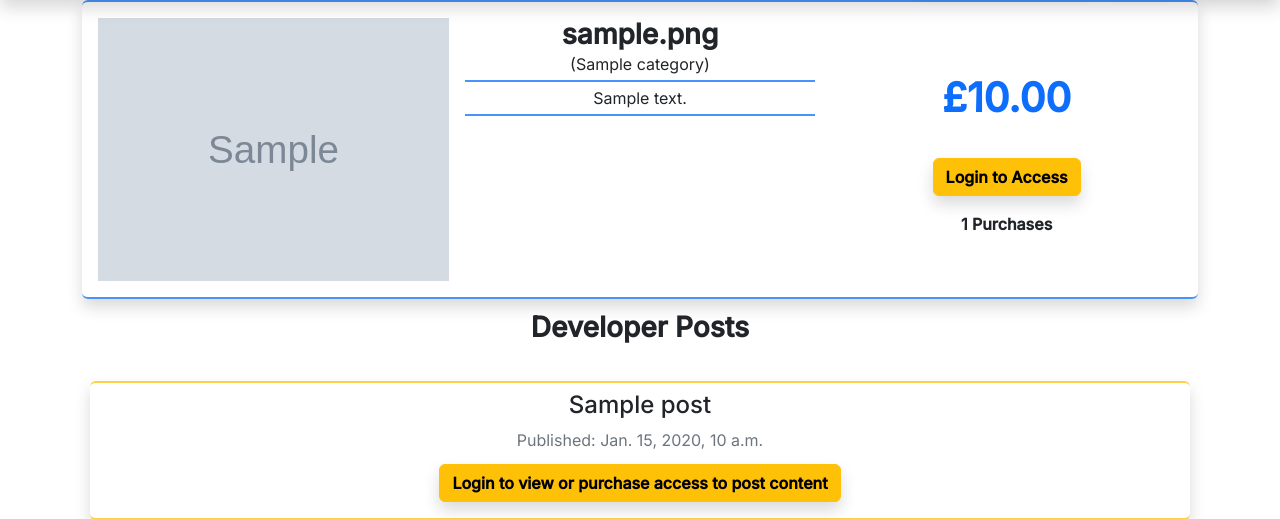
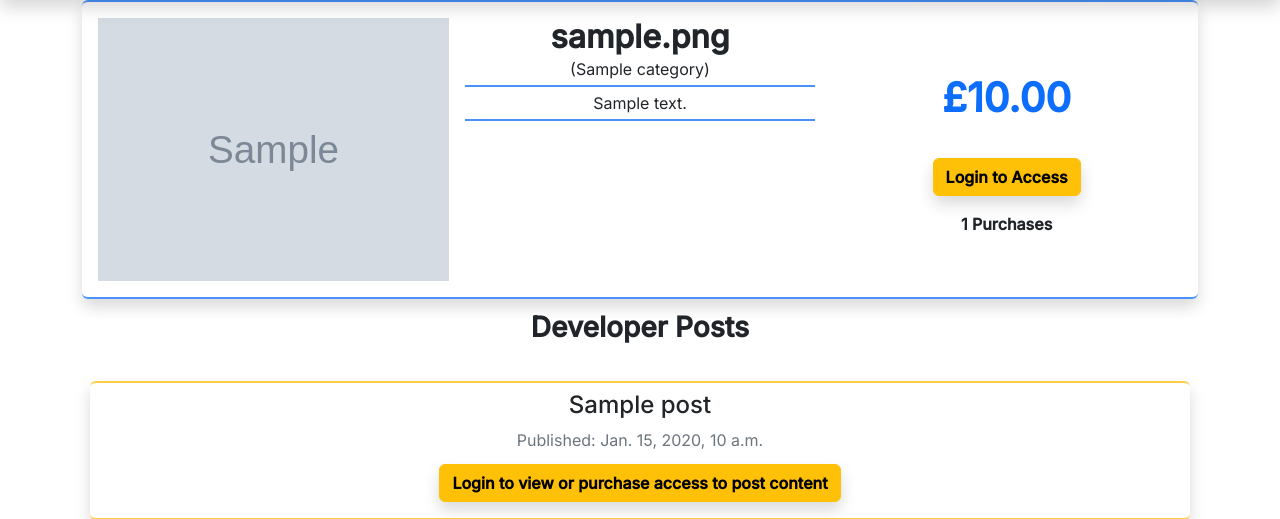
Before and after one commit to adampgiles/CI_PP4_SD, a Django app: page /developers/1 in a window 1280 px wide. Shown: the part 72-591 px from the top of the page. Run offline with Django 4.2, Linux system fonts and the light colour scheme; tables that the repository leaves empty hold one stand-in row (values such as "Sample post"); grey boxes marked "Sample" are stand-in pictures; some libraries are stand-ins or nearby versions.

Commit message:
html: changed h3 to h2 for profile name

```diff
--- a/developers/templates/developers/developer_profile.html
+++ b/developers/templates/developers/developer_profile.html
@@ -15,7 +15,7 @@
         </div>
 
         <div class="col-12 col-md-4 d-flex flex-column align-items-center p-2">
-            <h3 class="fw-bolder p-0 m-0">{{ developer.profile_name }}</h3>
+            <h2 class="fw-bolder p-0 m-0">{{ developer.profile_name }}</h2>
 
             <p class="pb-1 m-0">({{ developer.category.friendly_name }})</p>
 
```
